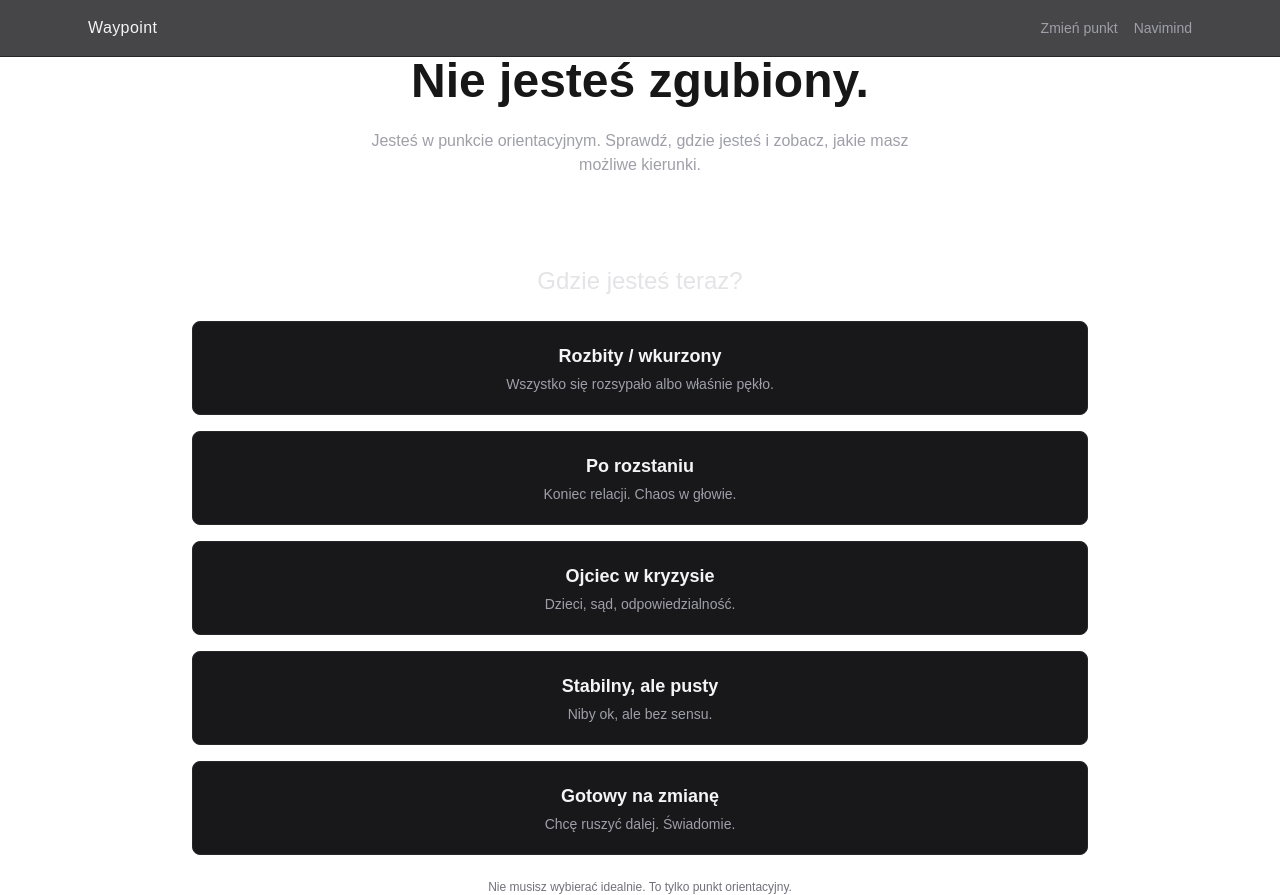
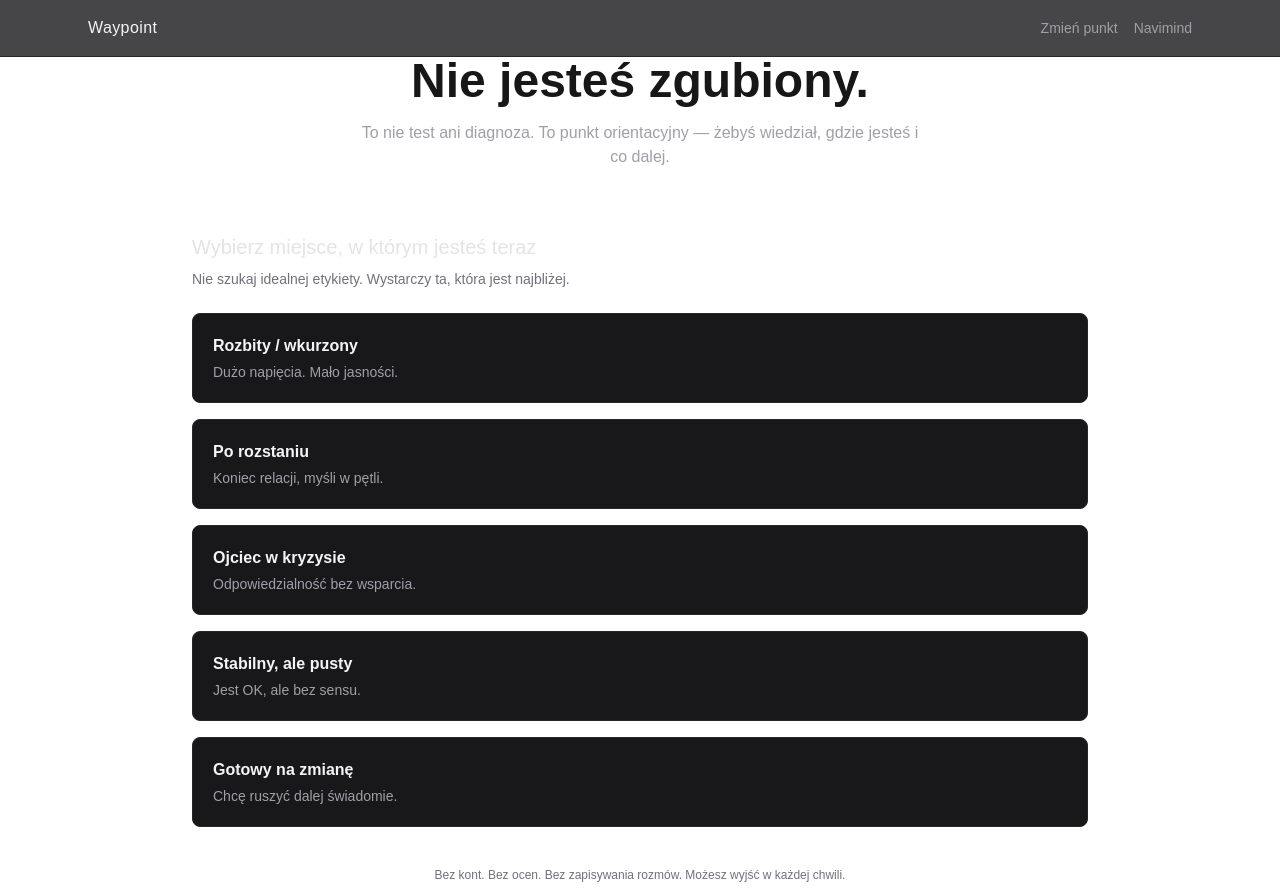
Before and after one commit to wisnialeszno89/menmind-web, a Next.js app in the folder waypoint-web/: page / in a window 1280 px wide. Built offline with nearby package versions, Linux system fonts and the light colour scheme.

Commit message:
ux: microcopy and tone polish for Waypoint

```diff
--- a/waypoint-web/src/app/navimind/page.tsx
+++ b/waypoint-web/src/app/navimind/page.tsx
@@ -1,4 +1,5 @@
 import { Suspense } from "react";
+import { MICROCOPY } from "@/content/microcopy";
 
 function NavimindContent({
   searchParams,
@@ -10,14 +11,15 @@ function NavimindContent({
   return (
     <main className="min-h-screen px-6 py-10 max-w-6xl mx-auto">
       <h1 className="text-2xl md:text-3xl font-semibold mb-3">
-        Zatrzymaj się i sprawdź kierunek
+        Zatrzymaj się na chwilę
       </h1>
 
-      <p className="text-zinc-400 max-w-2xl mb-8">
-        Rozmowa startuje z kontekstem:
-        <span className="ml-2 text-zinc-200 font-medium">
-          {state}
-        </span>
+      <p className="text-zinc-400 max-w-2xl mb-6">
+        {MICROCOPY.navimindIntro}
+      </p>
+
+      <p className="text-sm text-zinc-500 mb-6">
+        Kontekst startowy: <span className="text-zinc-300">{state}</span>
       </p>
 
       <div className="w-full h-[70vh] rounded-lg overflow-hidden border border-zinc-800 bg-zinc-900">
@@ -30,7 +32,7 @@ function NavimindContent({
       </div>
 
       <p className="text-xs text-zinc-500 mt-4">
-        Rozmowy nie są zapisywane. Możesz zakończyć w dowolnym momencie.
+        Bez zapisu rozmów. Bez ocen. Możesz wyjść w każdej chwili.
       </p>
     </main>
   );
--- a/waypoint-web/src/app/page.tsx
+++ b/waypoint-web/src/app/page.tsx
@@ -1,18 +1,22 @@
 import WhereYouAre from "@/components/where/WhereYouAre";
+import { MICROCOPY } from "@/content/microcopy";
 
 export default function Home() {
   return (
     <main className="min-h-screen flex flex-col items-center justify-center px-6 text-center">
-      <h1 className="text-3xl md:text-5xl font-semibold mb-6">
-        Nie jesteś zgubiony.
+      <h1 className="text-3xl md:text-5xl font-semibold mb-4">
+        {MICROCOPY.heroTitle}
       </h1>
 
       <p className="text-zinc-400 max-w-xl mb-10">
-        Jesteś w punkcie orientacyjnym. Sprawdź, gdzie jesteś
-        i zobacz, jakie masz możliwe kierunki.
+        {MICROCOPY.heroLead}
       </p>
 
       <WhereYouAre />
+
+      <p className="text-xs text-zinc-500 mt-10">
+        {MICROCOPY.footerNote}
+      </p>
     </main>
   );
 }
--- a/waypoint-web/src/components/where/StateTemplate.tsx
+++ b/waypoint-web/src/components/where/StateTemplate.tsx
@@ -13,23 +13,23 @@ export default function StateTemplate({
 }: StateTemplateProps) {
   return (
     <main className="min-h-screen px-6 py-16 max-w-3xl mx-auto">
-      <h1 className="text-3xl font-semibold mb-4">{title}</h1>
+      <h1 className="text-3xl font-semibold mb-3">{title}</h1>
 
-      <p className="text-zinc-400 mb-10">{description}</p>
+      <p className="text-zinc-400 mb-8">{description}</p>
 
       <div className="space-y-4">
         <Link
           href={`/navimind?state=${stateKey}`}
           className="block rounded-md border border-zinc-800 p-4 hover:bg-zinc-800 transition"
         >
-          Zatrzymaj się i pogadaj (Navimind)
+          Sprawdź możliwe kierunki (krótka rozmowa)
         </Link>
 
         <Link
           href="/"
           className="text-sm text-zinc-500 inline-block mt-6 hover:text-zinc-300 transition"
         >
-          ← Zmień punkt orientacyjny
+          ← Zmień punkt
         </Link>
       </div>
     </main>
--- a/waypoint-web/src/components/where/WhereYouAre.tsx
+++ b/waypoint-web/src/components/where/WhereYouAre.tsx
@@ -1,39 +1,44 @@
 import Link from "next/link";
+import { MICROCOPY } from "@/content/microcopy";
 
 const states = [
   {
     slug: "broken",
     title: "Rozbity / wkurzony",
-    description: "Wszystko się rozsypało albo właśnie pękło.",
+    description: "Dużo napięcia. Mało jasności.",
   },
   {
     slug: "breakup",
     title: "Po rozstaniu",
-    description: "Koniec relacji. Chaos w głowie.",
+    description: "Koniec relacji, myśli w pętli.",
   },
   {
     slug: "father",
     title: "Ojciec w kryzysie",
-    description: "Dzieci, sąd, odpowiedzialność.",
+    description: "Odpowiedzialność bez wsparcia.",
   },
   {
     slug: "empty",
     title: "Stabilny, ale pusty",
-    description: "Niby ok, ale bez sensu.",
+    description: "Jest OK, ale bez sensu.",
   },
   {
     slug: "ready",
     title: "Gotowy na zmianę",
-    description: "Chcę ruszyć dalej. Świadomie.",
+    description: "Chcę ruszyć dalej świadomie.",
   },
 ];
 
 export default function WhereYouAre() {
   return (
-    <section className="mt-12 w-full max-w-4xl">
-      <h2 className="text-xl md:text-2xl font-medium mb-6 text-zinc-200">
-        Gdzie jesteś teraz?
+    <section className="mt-6 w-full max-w-4xl text-left">
+      <h2 className="text-lg md:text-xl font-medium mb-2 text-zinc-200">
+        {MICROCOPY.selectorTitle}
       </h2>
+
+      <p className="text-sm text-zinc-500 mb-6">
+        {MICROCOPY.selectorHint}
+      </p>
 
       <div className="grid gap-4">
         {states.map((state) => (
@@ -42,7 +47,7 @@ export default function WhereYouAre() {
             href={`/where/${state.slug}`}
             className="block rounded-lg border border-zinc-800 bg-zinc-900 hover:bg-zinc-800 transition p-5"
           >
-            <h3 className="text-lg font-semibold text-zinc-100">
+            <h3 className="text-base font-semibold text-zinc-100">
               {state.title}
             </h3>
             <p className="text-zinc-400 text-sm mt-1">
@@ -51,10 +56,6 @@ export default function WhereYouAre() {
           </Link>
         ))}
       </div>
-
-      <p className="text-xs text-zinc-500 mt-6">
-        Nie musisz wybierać idealnie. To tylko punkt orientacyjny.
-      </p>
     </section>
   );
 }
--- /dev/null
+++ b/waypoint-web/src/content/microcopy.ts
@@ -0,0 +1,15 @@
+export const MICROCOPY = {
+  heroTitle: "Nie jesteś zgubiony.",
+  heroLead:
+    "To nie test ani diagnoza. To punkt orientacyjny — żebyś wiedział, gdzie jesteś i co dalej.",
+
+  selectorTitle: "Wybierz miejsce, w którym jesteś teraz",
+  selectorHint:
+    "Nie szukaj idealnej etykiety. Wystarczy ta, która jest najbliżej.",
+
+  footerNote:
+    "Bez kont. Bez ocen. Bez zapisywania rozmów. Możesz wyjść w każdej chwili.",
+
+  navimindIntro:
+    "Krótka rozmowa, która porządkuje myśli i pokazuje możliwe kierunki.",
+};
```
